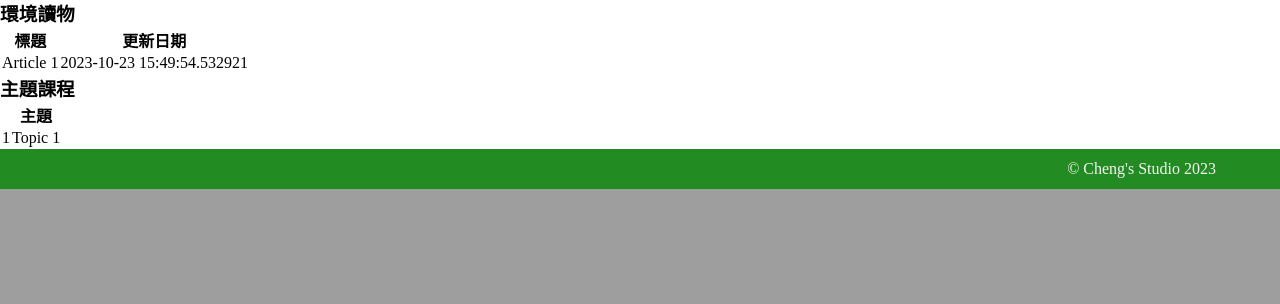
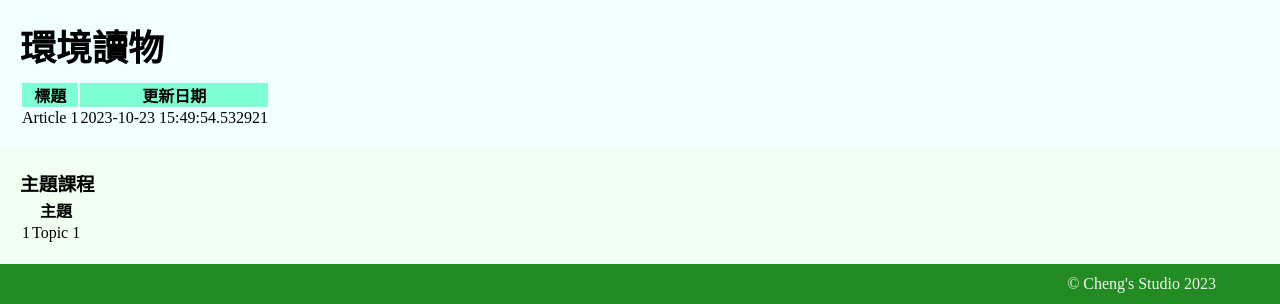
Before and after one commit to Chun-Cheng/green-learning, a FastAPI app: page / in a window 1280 px wide. Shown: the part 761-1065 px from the top of the page. Before the commit the page ends 950 px from the top, so only its background shows below. Run offline with FastAPI, Linux system fonts and the light colour scheme.

Commit message:
Modify section style

```diff
--- a/static/style.css
+++ b/static/style.css
@@ -72,12 +72,32 @@ header a:hover {
 
 /* article list section */
 .articles {
+    width: 100%;
+    padding: 20px;
+    background-color: azure;
+}
 
+.articles h3 {
+    font-size: 36px;
+    margin-bottom: 10px;
+}
+
+.article table {
+    width: 100%;
+    border-style: solid;
+    border-color: black;
+    border-width: 1px;
+}
+
+.articles tr:nth-child(odd) {
+    background-color: aquamarine;
 }
 
 /* topic list section */
 .topics {
-
+    width: 100%;
+    padding: 20px;
+    background-color: honeydew;
 }
 
 /* footer */
```
